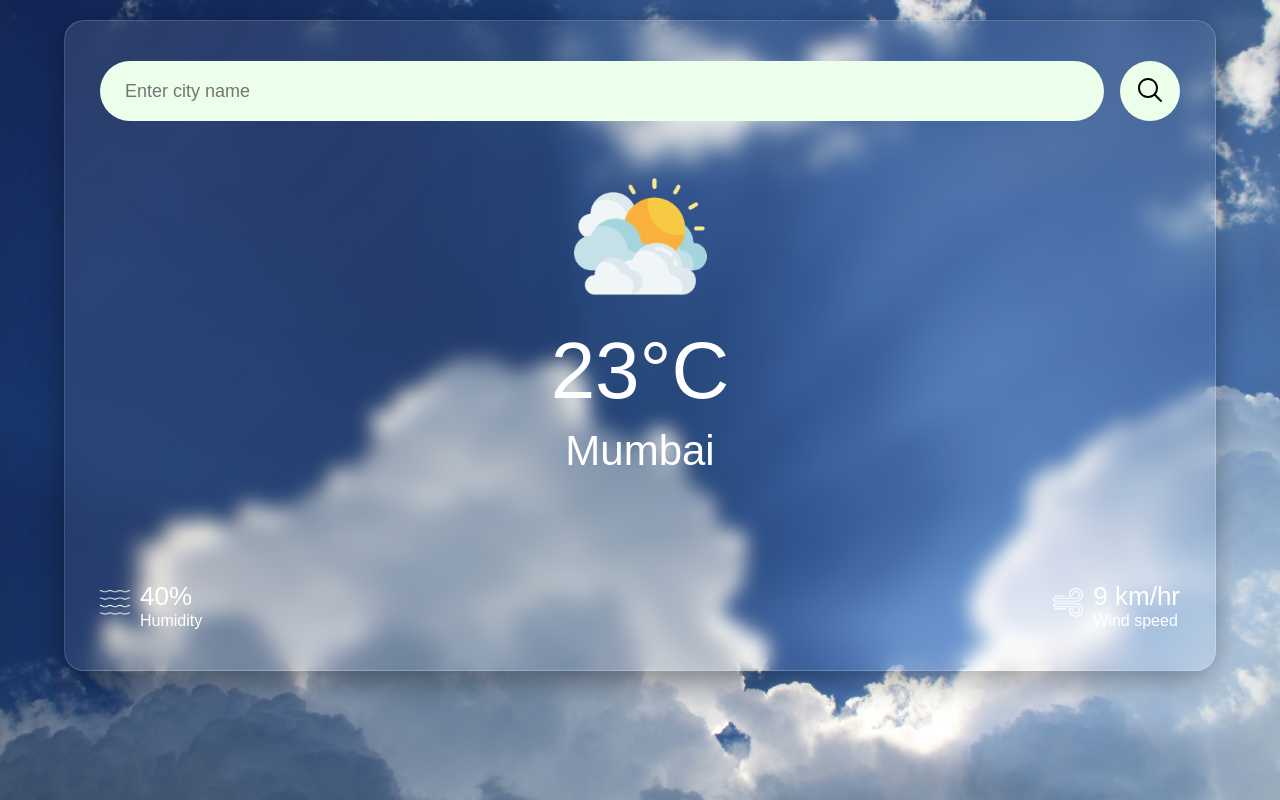
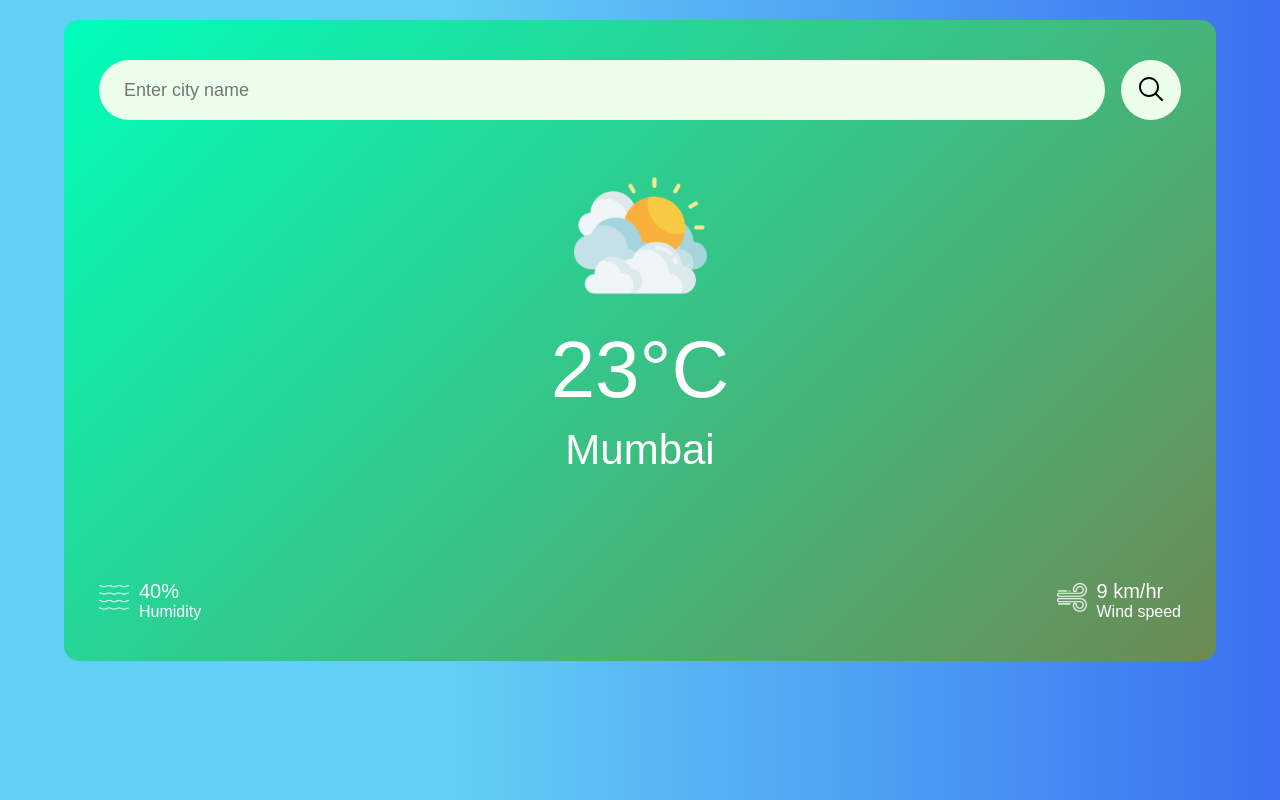
Before and after one commit to Minhajul-Abidin/Weather-App, a plain HTML site: page index.html in a window 1280 px wide. Drawn offline with Linux system fonts and the light colour scheme; no server answers.

Commit message:
Final css changes

```diff
--- a/style.css
+++ b/style.css
@@ -6,34 +6,18 @@
 }
 
 body {
-  background-image: url("./images/background.jpg");
-  background-size: cover;
-  background-repeat: no-repeat;
-  background-attachment: fixed;
-  background-position: center;
+  background-color: #2596be;
+  background: linear-gradient(90deg,  #62cff4 35%, #3a71f2 100%);
 }
 
 .card {
   width: 90%;
-  /* background: linear-gradient(135deg, #00feba, #5d548a); */
+  background: linear-gradient(135deg, #00feba, #6d8a54);
   color: #fff;
   margin: 20px auto 0;
   border-radius: 15px;
   padding: 40px 35px;
   text-align: center;
-}
-
-.glass {
-  background: linear-gradient(
-    135deg,
-    rgba(255, 255, 255, 0.1),
-    rgba(255, 255, 255, 0)
-  );
-  backdrop-filter: blur(10px);
-  -webkit-backdrop-filter: blur(10px);
-  border-radius: 20px;
-  border: 1px solid rgba(255, 255, 255, 0.18);
-  box-shadow: 0 8px 32px 0 rgba(0, 0, 0, 0.37);
 }
 
 .search {
@@ -104,7 +88,7 @@ body {
 
 .humidity,
 .wind {
-  font-size: 26px;
+  font-size: 20px;
   margin-top: 6px;
 }
 
```
Also changed, not shown: images/background.jpg (deleted).
